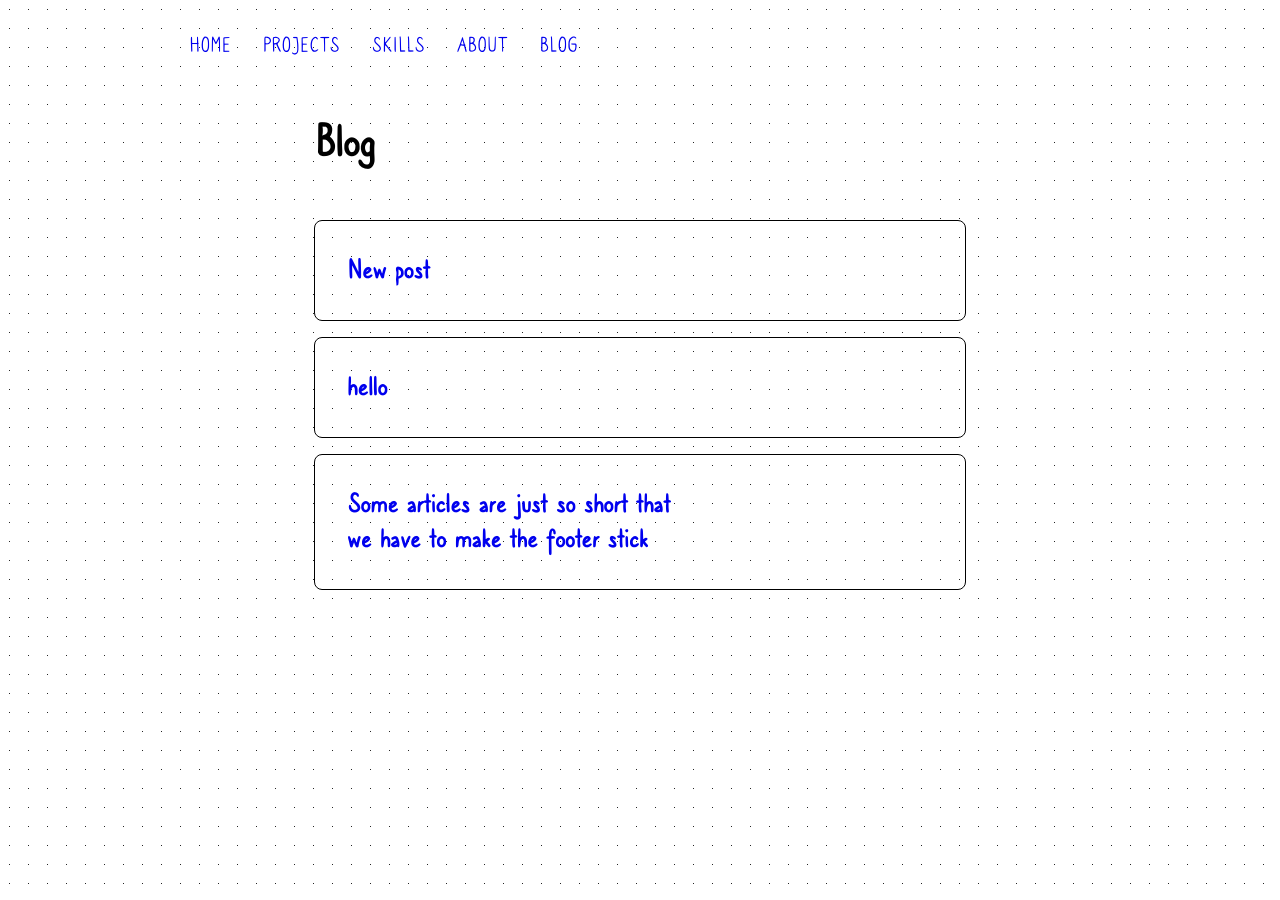
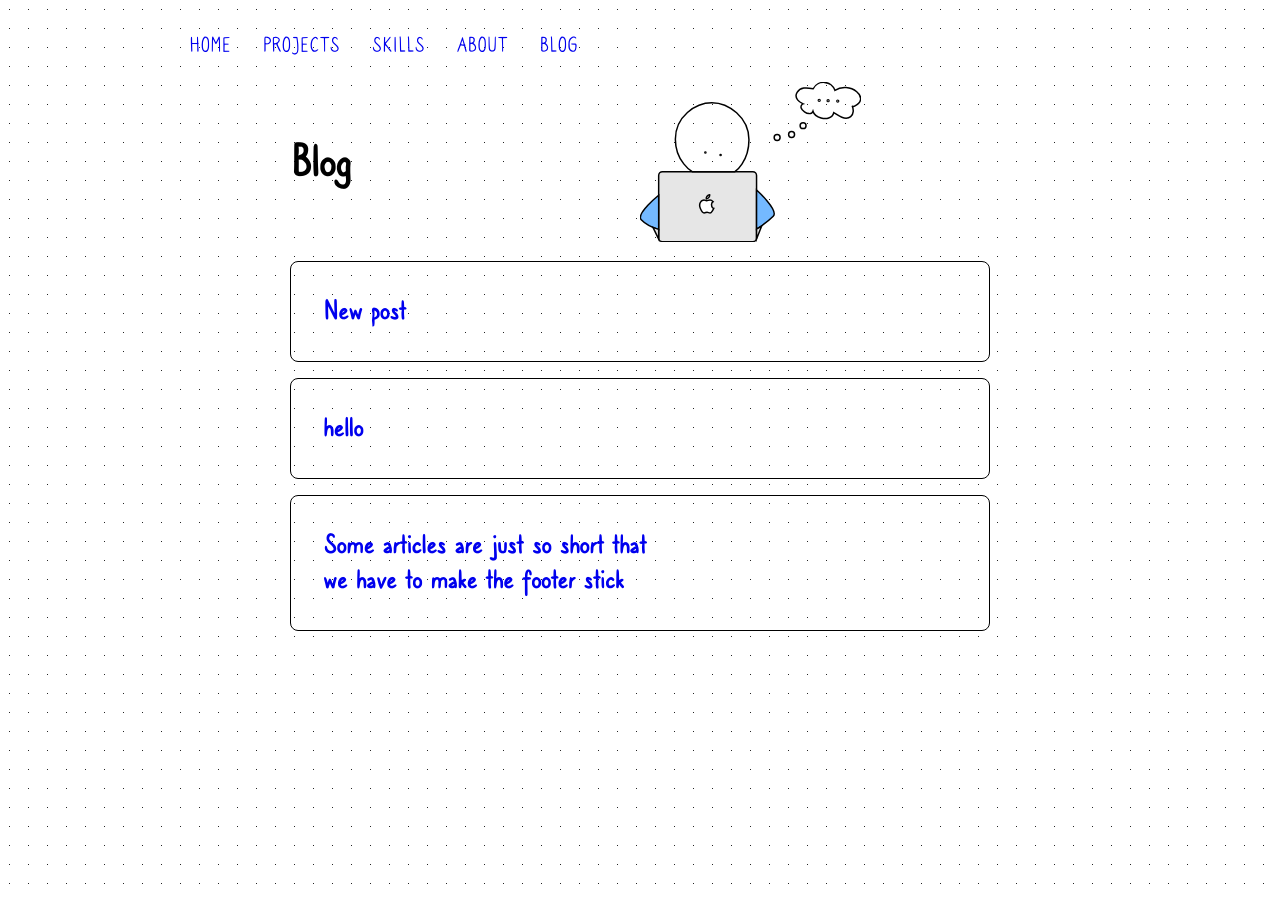
Before and after one commit to kristelfung/bullet-journal, a Jekyll site: the page built from blog.md, in a window 1280 px wide. Built offline with Jekyll 4.4.1, drawn with Linux system fonts in a browser that asks for light colours; a script that is not in the unit is left out.

Commit message:
added blog banner image + small container changes

```diff
--- a/_includes/banner.html
+++ b/_includes/banner.html
@@ -1,10 +1,10 @@
-<div class="container container--small">
+<div class="container--small">
     <div class="row row--banner">
         <div class="column">
             <h1>{{ page.title }}</h1>
         </div>
         <div class="column">
-            <img src="{{ page.thumbnail }}"/>
+            <img src="{{ page.thumbnail | relative_url }}" class="banner-image"/>
         </div>
     </div>
 </div>
--- a/_layouts/blog.html
+++ b/_layouts/blog.html
@@ -1,9 +1,9 @@
 ---
 layout: default
 ---
+{%- include banner.html -%}
 <div class="container">
-    {%- include banner.html -%}
-    <div class="container container--small">
+    <div class="container--small">
       <ul class="post-collection">
           {% for post in site.posts %}
             <li class="blog-item">
--- a/_layouts/page.html
+++ b/_layouts/page.html
@@ -1,7 +1,5 @@
 ---
 layout: default
 ---
-<div class="container">
-    {%- include banner.html -%}
-    {{ content }}
-</div>
+{%- include banner.html -%}
+{{ content }}
--- a/_sass/base/_base.scss
+++ b/_sass/base/_base.scss
@@ -18,6 +18,7 @@ body {
 
 .container--small {
     max-width: $small;
+    margin: 0 auto;
 }
 
 .center {
--- a/_sass/partials/_banner.scss
+++ b/_sass/partials/_banner.scss
@@ -1,7 +1,11 @@
 .row--banner {
-    padding: 2rem 0rem;
+    align-items: center;
 
     p {
         margin: 0;
     }
 }
+
+.banner-image {
+    max-height: 10rem;
+}
--- a/blog.md
+++ b/blog.md
@@ -1,5 +1,6 @@
 ---
 title: Blog
+thumbnail: /images/blog.svg
 order: 5
 layout: blog
 ---
```
Also changed, not shown: images/blog.svg.
